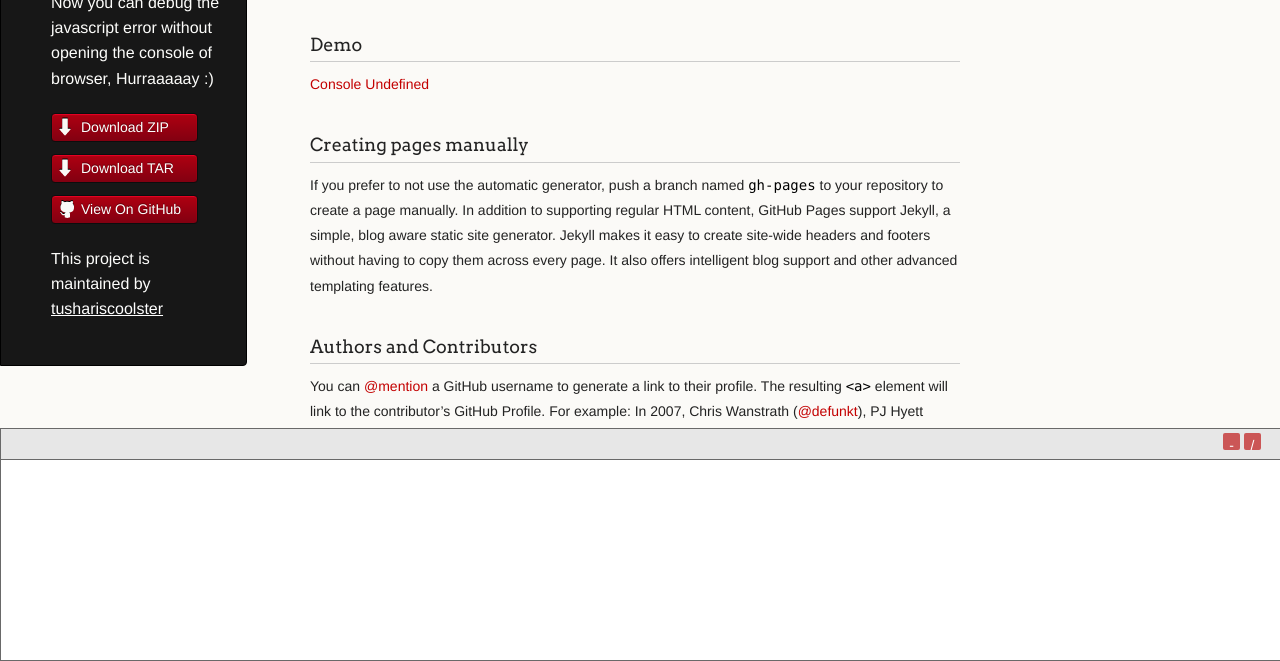
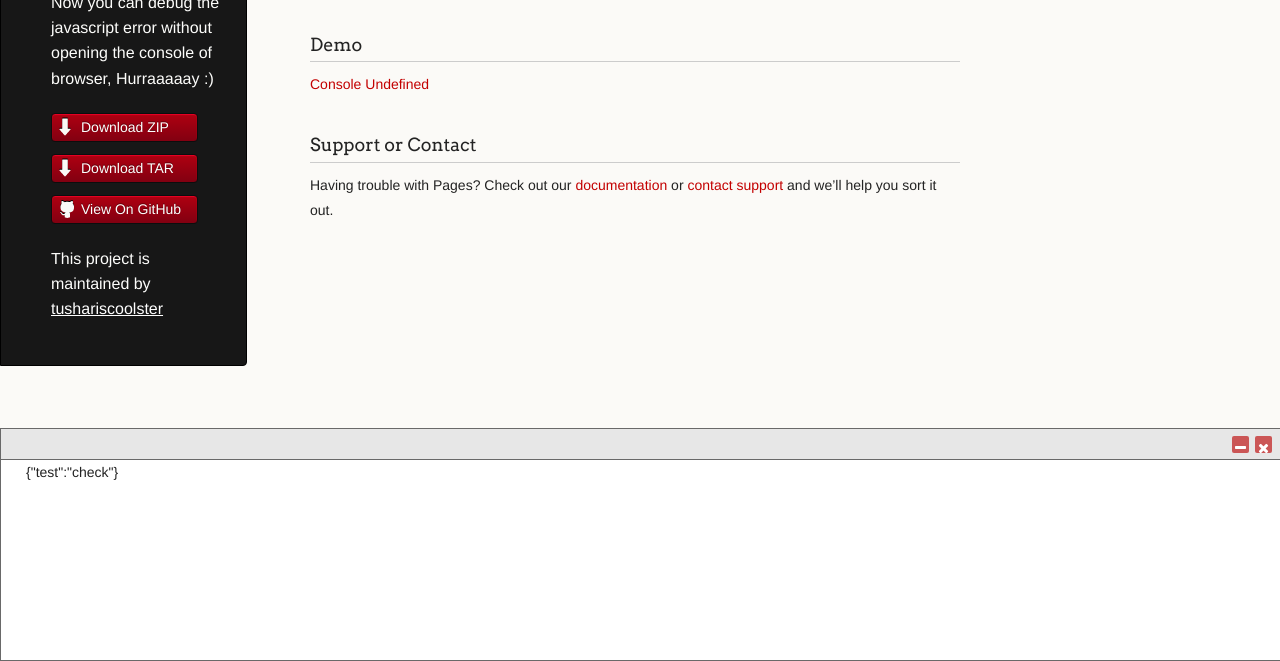
Before and after one commit to tushar-borole/debugger.js, a plain HTML site: page index.html in a window 1280 px wide. Shown: the part 139-800 px from the top of the page. Drawn offline with Linux system fonts and the light colour scheme.

Commit message:
js and css chages

```diff
--- a/debugger.css
+++ b/debugger.css
@@ -19,14 +19,16 @@
 }
 
 .console-panel-container .console-header .console-action-btn {
-    float: right;
-    margin-right: 20px;
-    padding-top: 4px;
+     float: right;
+    margin-right: 6px;
+    padding-top: 7px;
+    margin-bottom: 0px;
 }
 
 .console-panel-container .console-header .console-action-btn li {
     list-style: none;
-    display: inline
+    display: inline;
+       padding: 3px;
 }
 
 .console-panel-container .console-header .console-action-btn a {
@@ -38,3 +40,8 @@
     text-align: center;
     width: 17px;
 }
+
+.console-panel-container #log-container li{
+    list-style: none;
+
+}
--- a/debugger.js
+++ b/debugger.js
@@ -1,19 +1,68 @@
 (function () {
 
-
-    valPanelHtml=
-
-
-    var createThePanel = function () {
+    var panelHtml = '<div class="console-panel-container">' +
+        '<div class="console-header">' +
+        ' <ul class="console-action-btn">' +
+        '<li><a id="minimize" href="#"><i class="fa fa-minus"></i></a></li>' +
+        '<li><a id="close" href="#"><i class="fa fa-times"></i></a></li>' +
+        '</ul>' +
+        '</div>' +
+        '<div class="console-body"><ul id="log-container"></ul></div>' +
+        '</div>';
 
 
 
 
+    // define a new console
+    var console = {
+        log: function (text) {
+            var postData = '';
+            postData = JSON.stringify(text);
+            logErrorToScreen(postData);
+
+        },
+        info: function (text) {
+
+        },
+        warn: function (text) {
+
+        },
+        error: function (text) {
+
+        }
+    };
 
 
-    }
 
+    /**
+     * @description create the console panel
+     * @author Tushar Borole
+     */
+    var createThePanel = function () {
+        $('body').append(panelHtml);
+    };
+
+    /**
+     * @description remove the panel and destroy the objects related to it
+     * @author Tushar Borole
+     */
     var removeThePanel = function () {
+        $('.console-panel-container').remove();
+    };
+
+
+
+    /**
+     * @description initialize events
+     * @author Tushar Borole
+     */
+    var initializeEvents = function () {
+        $('.console-panel-container #minimize').click(function () {
+            minimizeThePanel();
+        });
+          $('.console-panel-container #close').click(function () {
+            removeThePanel();
+        });
 
 
     };
@@ -24,14 +73,28 @@
 
 
 
-    var logErrorToScreen = function () {
 
+    var logErrorToScreen = function (text) {
+        var textHTML = '<li>' + text + '<li>';
+        $('#log-container').append(textHTML);
 
     };
 
 
 
+    /**
+     * @description minimize the panel
+     * @author Tushar Borole
+     */
     var minimizeThePanel = function () {
+        var isVisible = $('.console-body').is(":visible");
+        if (isVisible) {
+            $('.console-body').hide();
+            $('#minimize i').attr('class', 'fa fa-square-o');
+        } else {
+            $('.console-body').show();
+            $('#minimize i').attr('class', 'fa fa-minus');
+        }
 
 
 
@@ -39,13 +102,19 @@
 
     var init = function () {
 
+        createThePanel();
+        initializeEvents();
+        window.console = console; // overrite the log functionnality
+
     };
 
 
 
+
     // Public API
-    window.debugger = {
-        init: init
+    window.debuggerLog = {
+        init: init,
+        destroy: removeThePanel
     };
 
 
@@ -55,21 +124,8 @@
 
 
     window.onerror = function (msg, url, line, col, error) {
-        // Note that col & error are new to the HTML 5 spec and may not be
-        // supported in every browser.  It worked for me in Chrome.
-        var extra = !col ? '' : '\ncolumn: ' + col;
-        extra += !error ? '' : '\nerror: ' + error;
+        //console.log(msg)
 
-        // You can view the information in an alert to see things working like this:
-        console.log(error);
-
-        // TODO: Report this error via ajax so you can keep track
-        //       of what pages have JS issues
-
-        var suppressErrorAlert = true;
-        // If you return true, then error alerts (like in older versions of
-        // Internet Explorer) will be suppressed.
-        return suppressErrorAlert;
     };
 
 })();
--- a/index.html
+++ b/index.html
@@ -9,6 +9,7 @@
     <link rel="stylesheet" href="stylesheets/styles.css">
     <link rel="stylesheet" href="stylesheets/github-light.css">
     <link rel="stylesheet" href="debugger.css">
+    <link rel="stylesheet" href="http://maxcdn.bootstrapcdn.com/font-awesome/4.5.0/css/font-awesome.min.css">
     <script src="javascripts/scale.fix.js"></script>
     <meta name="viewport" content="width=device-width, initial-scale=1, user-scalable=no">
     <!--[if lt IE 9]>
@@ -47,15 +48,7 @@
 
             </p>
 
-            <h3>
-<a id="creating-pages-manually" class="anchor" href="#creating-pages-manually" aria-hidden="true"><span class="octicon octicon-link"></span></a>Creating pages manually</h3>
 
-            <p>If you prefer to not use the automatic generator, push a branch named <code>gh-pages</code> to your repository to create a page manually. In addition to supporting regular HTML content, GitHub Pages support Jekyll, a simple, blog aware static site generator. Jekyll makes it easy to create site-wide headers and footers without having to copy them across every page. It also offers intelligent blog support and other advanced templating features.</p>
-
-            <h3>
-<a id="authors-and-contributors" class="anchor" href="#authors-and-contributors" aria-hidden="true"><span class="octicon octicon-link"></span></a>Authors and Contributors</h3>
-
-            <p>You can <a href="https://github.com/blog/821" class="user-mention">@mention</a> a GitHub username to generate a link to their profile. The resulting <code>&lt;a&gt;</code> element will link to the contributor’s GitHub Profile. For example: In 2007, Chris Wanstrath (<a href="https://github.com/defunkt" class="user-mention">@defunkt</a>), PJ Hyett (<a href="https://github.com/pjhyett" class="user-mention">@pjhyett</a>), and Tom Preston-Werner (<a href="https://github.com/mojombo" class="user-mention">@mojombo</a>) founded GitHub.</p>
 
             <h3>
 <a id="support-or-contact" class="anchor" href="#support-or-contact" aria-hidden="true"><span class="octicon octicon-link"></span></a>Support or Contact</h3>
@@ -67,16 +60,7 @@
         </footer>
     </div>
 
-    <div class="console-panel-container">
-        <div class="console-header">
-            <ul class="console-action-btn">
-                <li><a id="minimize" href="''">-</a></li>
-                <li><a id="close" href="''">/</a></li>
-            </ul>
-        </div>
-        <div class="console-body"></div>
 
-    </div>
     <!--[if !IE]><script>fixScale(document);</script><![endif]-->
     <script src="javascripts/jquery-1.11.3.min.js"></script>
     <script src="debugger.js"></script>
--- a/javascripts/demo.js
+++ b/javascripts/demo.js
@@ -1,17 +1,25 @@
-$(document).ready(function(){
+$(document).ready(function () {
 
 
-    $('#console').click(function(){
+    $('#console').click(function () {
 
         console.log('Check the console for debugger js')
 
     })
 
 
-    $('#undefined').click(function(){
+    $('#undefined').click(function () {
 
-        test=test+1
+        test = test + 1
 
     })
 
+
+    debuggerLog.init();
+
+    var testDebug = {
+        'test': 'check'
+    }
+
+console.log(testDebug)
 })
```
Also changed, not shown: README.md.
